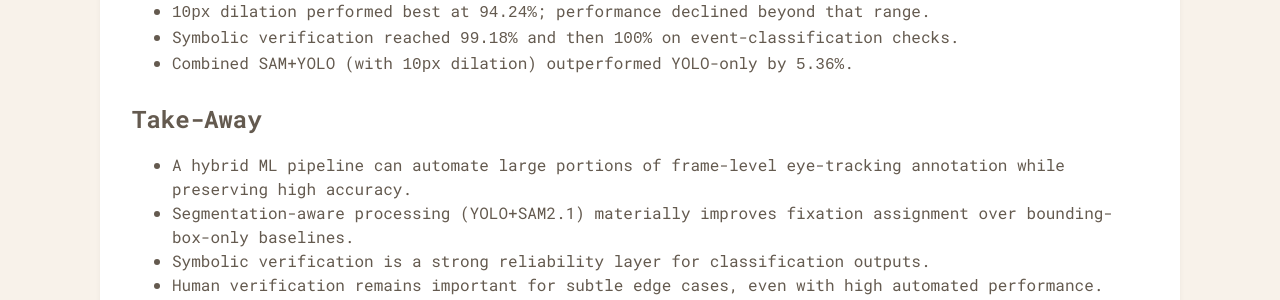
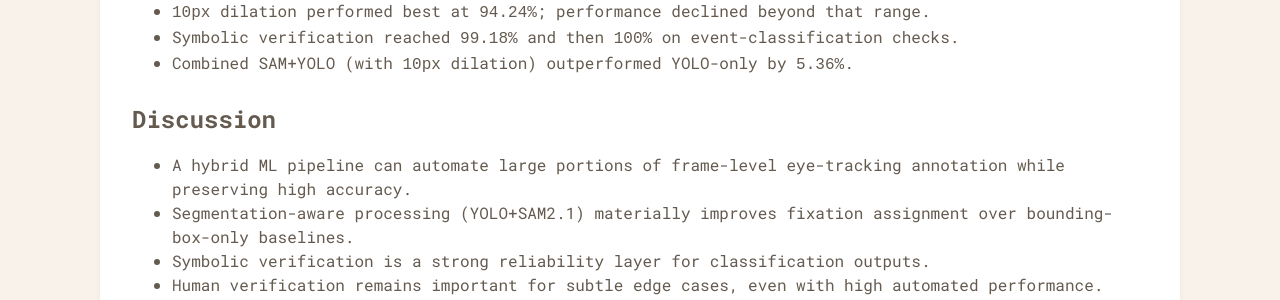
Before and after one commit to yuexin-li-7/yuexin-li-7.github.io, a Jekyll site: the page built from research/eye-track-ml.md, in a window 1280 px wide and 900 px high, scrolled down 1197 px. Shown: the part 157-457 px from the top of the window. Built offline with Jekyll 4.4.1, drawn with Linux system fonts in a browser that asks for light colours.

Commit message:
Rename Eye-Track-ML Take-Away section to Discussion

```diff
--- a/research/eye-track-ml.md
+++ b/research/eye-track-ml.md
@@ -46,7 +46,7 @@ Eye-Track-ML is a machine-learning pipeline for automated frame-by-frame coding
 - Symbolic verification reached `99.18%` and then `100%` on event-classification checks.
 - Combined SAM+YOLO (with `10px` dilation) outperformed YOLO-only by `5.36%`.
 
-## Take-Away
+## Discussion
 
 - A hybrid ML pipeline can automate large portions of frame-level eye-tracking annotation while preserving high accuracy.
 - Segmentation-aware processing (YOLO+SAM2.1) materially improves fixation assignment over bounding-box-only baselines.
```
